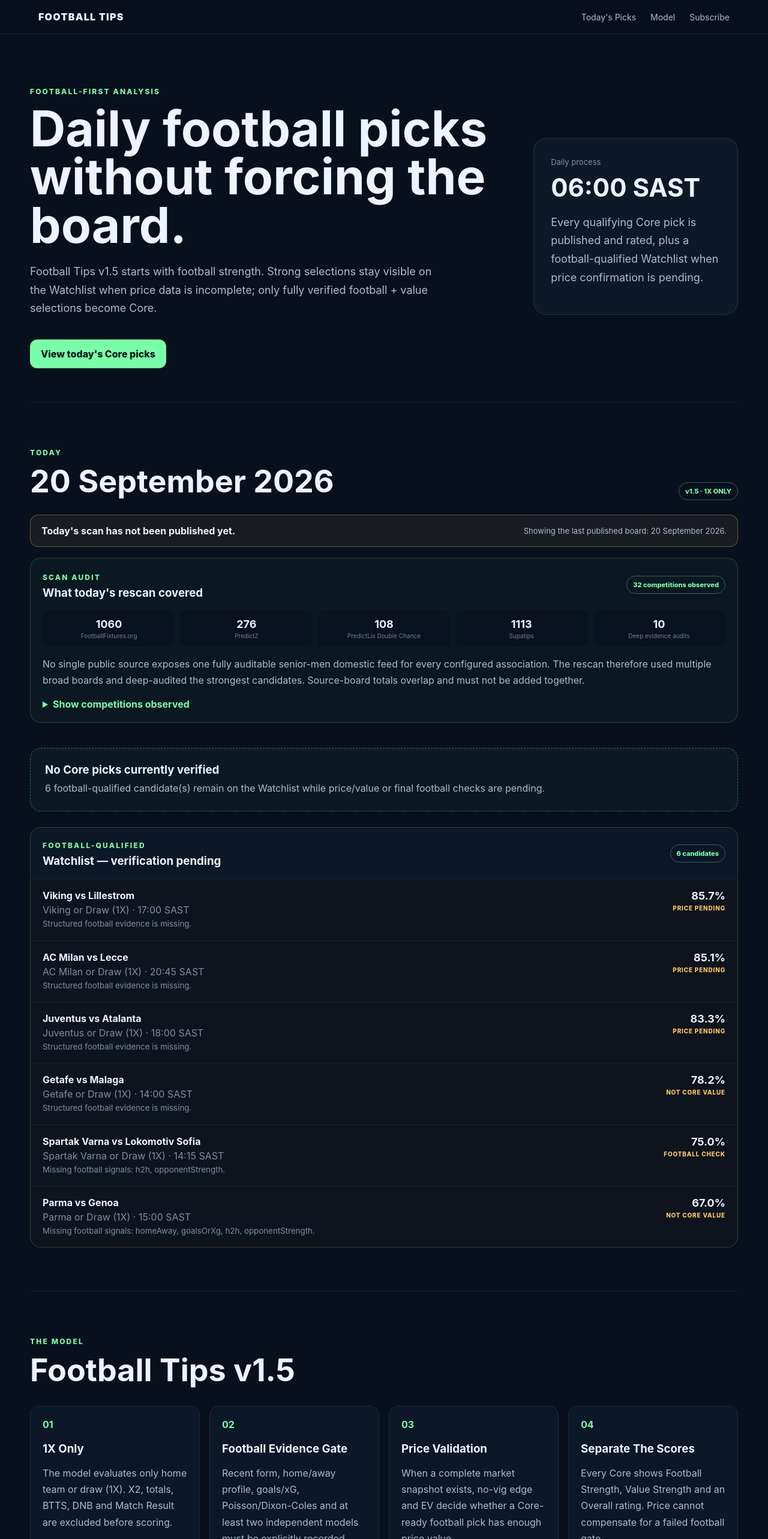
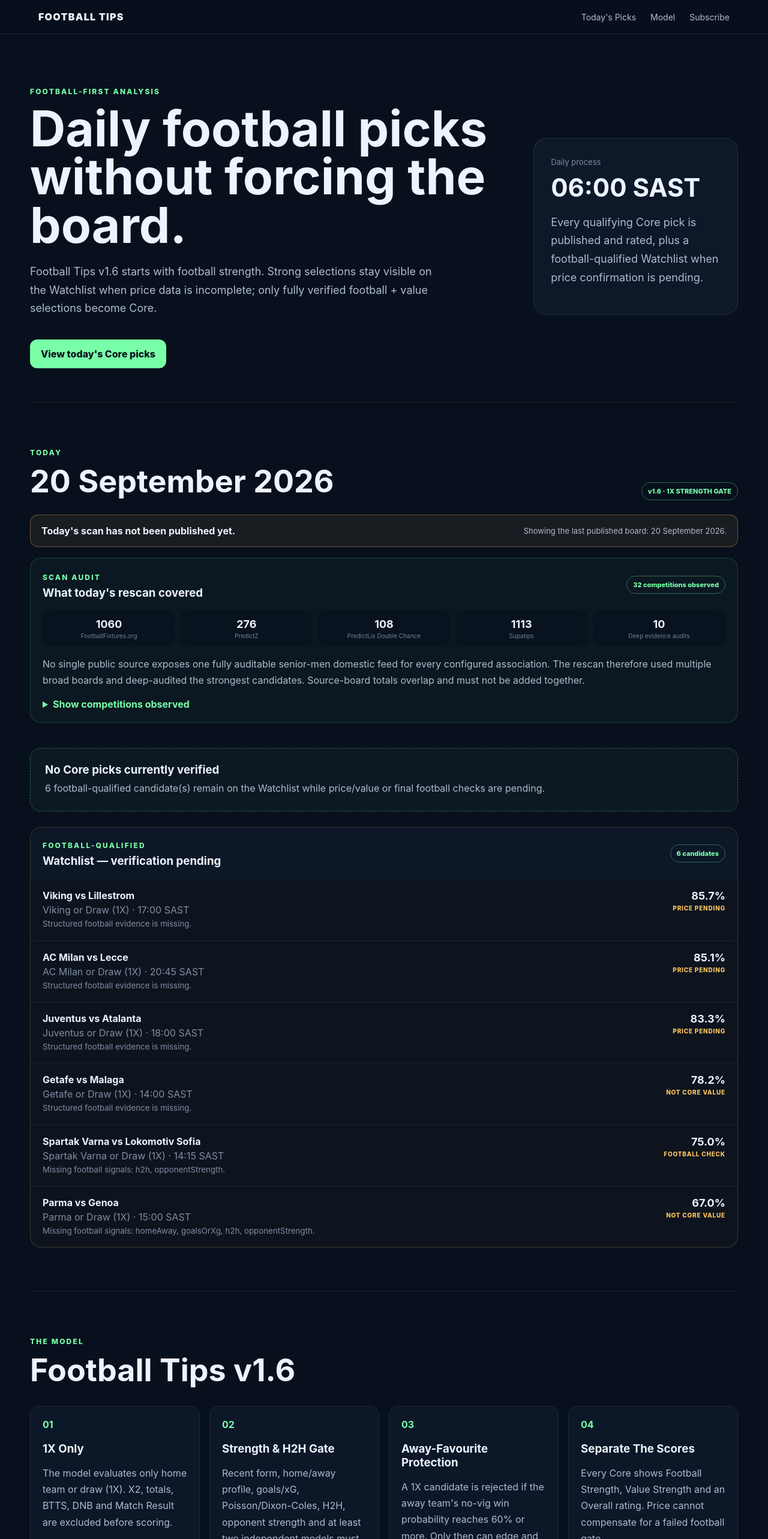
Before and after one commit to BaloyiTK/football-tips, a Next.js app: page / in a window 1280 px wide. Shown: the top 2566 px of the page at 60% size. Built offline with nearby package versions, Linux system fonts and the light colour scheme.

Commit message:
Show v1.6 strength gate on site

```diff
--- a/app/page.jsx
+++ b/app/page.jsx
@@ -125,7 +125,7 @@ export default function HomePage() {
             <span className="eyebrow">FOOTBALL-FIRST ANALYSIS</span>
             <h1>Daily football picks without forcing the board.</h1>
             <p>
-              Football Tips v1.5 starts with football strength. Strong selections stay visible
+              Football Tips v1.6 starts with football strength. Strong selections stay visible
               on the Watchlist when price data is incomplete; only fully verified football +
               value selections become Core.
             </p>
@@ -144,7 +144,7 @@ export default function HomePage() {
               <span className="eyebrow">TODAY</span>
               <h2>{data.date || 'Daily Picks'}</h2>
             </div>
-            <span className="pill">v1.5 · 1X ONLY</span>
+            <span className="pill">v1.6 · 1X STRENGTH GATE</span>
           </div>
 
           {loading ? <p className="muted">Loading picks…</p> : null}
@@ -264,11 +264,11 @@ export default function HomePage() {
 
         <section id="method" className="section model-section">
           <span className="eyebrow">THE MODEL</span>
-          <h2>Football Tips v1.5</h2>
+          <h2>Football Tips v1.6</h2>
           <div className="model-grid">
             <div><strong>01</strong><h3>1X Only</h3><p>The model evaluates only home team or draw (1X). X2, totals, BTTS, DNB and Match Result are excluded before scoring.</p></div>
-            <div><strong>02</strong><h3>Football Evidence Gate</h3><p>Recent form, home/away profile, goals/xG, Poisson/Dixon-Coles and at least two independent models must be explicitly recorded. Major disagreement blocks Core.</p></div>
-            <div><strong>03</strong><h3>Price Validation</h3><p>When a complete market snapshot exists, no-vig edge and EV decide whether a Core-ready football pick has enough price value.</p></div>
+            <div><strong>02</strong><h3>Strength & H2H Gate</h3><p>Recent form, home/away profile, goals/xG, Poisson/Dixon-Coles, H2H, opponent strength and at least two independent models must be explicitly checked. Major disagreement blocks Core.</p></div>
+            <div><strong>03</strong><h3>Away-Favourite Protection</h3><p>A 1X candidate is rejected if the away team's no-vig win probability reaches 60% or more. Only then can edge and EV be considered.</p></div>
             <div><strong>04</strong><h3>Separate The Scores</h3><p>Every Core shows Football Strength, Value Strength and an Overall rating. Price cannot compensate for a failed football gate.</p></div>
           </div>
         </section>
```
